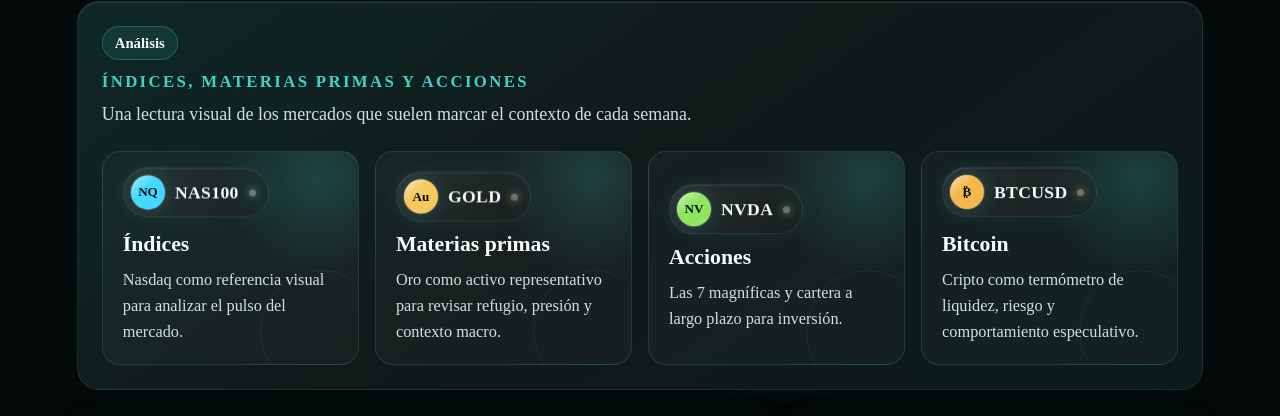
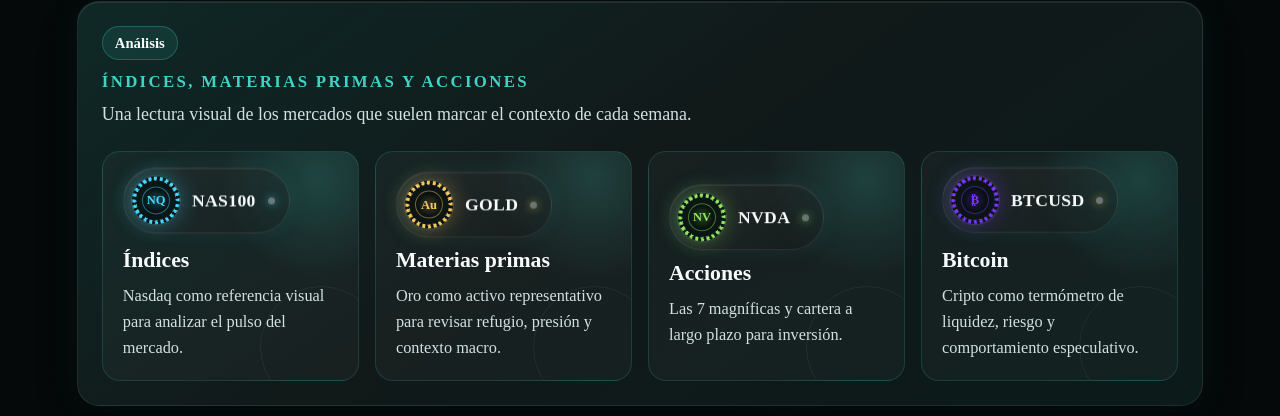
Before and after one commit to cristianzafra924-source/crz-trader-landing, a plain HTML site: page analisis.html in a window 1280 px wide. Shown: the part 942-1358 px from the top of the page. Drawn offline with Linux system fonts and the light colour scheme; grey boxes are pictures that could not be loaded.

Commit message:
Style market assets with orbit icons

```diff
--- a/analisis.html
+++ b/analisis.html
@@ -19,7 +19,7 @@
   <link rel="preconnect" href="https://fonts.googleapis.com">
   <link rel="preconnect" href="https://fonts.gstatic.com" crossorigin>
   <link href="https://fonts.googleapis.com/css2?family=Manrope:wght@300;400;500;600;700;800&display=swap" rel="stylesheet">
-  <link rel="stylesheet" href="styles.css?v=asset-tickers-1">
+  <link rel="stylesheet" href="styles.css?v=asset-orbits-1">
 </head>
 <body>
   <header class="topbar">
@@ -71,22 +71,22 @@
 
         <div class="market-groups">
           <div class="market-group market-category market-nasdaq">
-            <div class="market-symbol"><b>NQ</b><span>NAS100</span><i></i></div>
+            <div class="market-symbol"><b><span>NQ</span></b><span>NAS100</span><i></i></div>
             <span class="market-label">Índices</span>
             <p>Nasdaq como referencia visual para analizar el pulso del mercado.</p>
           </div>
           <div class="market-group market-category market-gold">
-            <div class="market-symbol"><b>Au</b><span>GOLD</span><i></i></div>
+            <div class="market-symbol"><b><span>Au</span></b><span>GOLD</span><i></i></div>
             <span class="market-label">Materias primas</span>
             <p>Oro como activo representativo para revisar refugio, presión y contexto macro.</p>
           </div>
           <div class="market-group market-category market-nvda">
-            <div class="market-symbol"><b>NV</b><span>NVDA</span><i></i></div>
+            <div class="market-symbol"><b><span>NV</span></b><span>NVDA</span><i></i></div>
             <span class="market-label">Acciones</span>
             <p>Las 7 magníficas y cartera a largo plazo para inversión.</p>
           </div>
           <div class="market-group market-category market-btc">
-            <div class="market-symbol"><b>₿</b><span>BTCUSD</span><i></i></div>
+            <div class="market-symbol"><b><span>₿</span></b><span>BTCUSD</span><i></i></div>
             <span class="market-label">Bitcoin</span>
             <p>Cripto como termómetro de liquidez, riesgo y comportamiento especulativo.</p>
           </div>
--- a/styles.css
+++ b/styles.css
@@ -549,15 +549,16 @@
   position: relative;
   display: flex;
   align-items: center;
-  gap: 10px;
-  min-height: 42px;
-  padding: 7px 12px 7px 7px;
+  gap: 12px;
+  min-height: 58px;
+  padding: 8px 14px 8px 8px;
   border: 1px solid rgba(255, 255, 255, 0.08);
   border-radius: 999px;
   color: var(--ink);
   background:
-    linear-gradient(135deg, rgba(255, 255, 255, 0.09), rgba(255, 255, 255, 0.025)),
-    rgba(0, 0, 0, 0.22);
+    radial-gradient(circle at 24px 50%, rgba(64, 210, 196, 0.12), transparent 34px),
+    linear-gradient(135deg, rgba(255, 255, 255, 0.07), rgba(255, 255, 255, 0.018)),
+    rgba(0, 0, 0, 0.24);
   box-shadow:
     inset 0 1px 0 rgba(255, 255, 255, 0.08),
     0 0 22px rgba(64, 210, 196, 0.08);
@@ -567,34 +568,61 @@
 
 .market-symbol b {
   position: relative;
-  width: 34px;
-  height: 34px;
+  width: 48px;
+  height: 48px;
   display: inline-flex;
   align-items: center;
   justify-content: center;
-  overflow: hidden;
+  flex: 0 0 48px;
   border-radius: 999px;
-  color: #ffffff;
-  background: #0586c7;
-  font-size: 0.82rem;
+  color: var(--asset-color, var(--turquoise));
+  background: #071010;
+  font-size: 0.78rem;
   font-weight: 900;
   line-height: 1;
+  text-shadow: 0 0 12px color-mix(in srgb, var(--asset-color, var(--turquoise)) 72%, transparent);
   box-shadow:
-    0 0 0 1px rgba(255, 255, 255, 0.15),
-    0 0 20px rgba(64, 210, 196, 0.24);
+    inset 0 0 0 10px rgba(255, 255, 255, 0.018),
+    0 0 0 1px rgba(255, 255, 255, 0.08),
+    0 0 22px color-mix(in srgb, var(--asset-color, var(--turquoise)) 34%, transparent);
   animation: logoPulse 4.8s ease-in-out infinite;
+}
+
+.market-symbol b::before {
+  content: "";
+  position: absolute;
+  inset: 0;
+  border-radius: inherit;
+  background:
+    repeating-conic-gradient(
+      from 0deg,
+      var(--asset-color, var(--turquoise)) 0deg 8deg,
+      transparent 8deg 15deg
+    );
+  -webkit-mask: radial-gradient(circle, transparent 0 58%, #000 59%);
+  mask: radial-gradient(circle, transparent 0 58%, #000 59%);
+  animation: orbitSpin 18s linear infinite;
+  pointer-events: none;
 }
 
 .market-symbol b::after {
   content: "";
   position: absolute;
-  inset: -45%;
-  background: linear-gradient(120deg, transparent 30%, rgba(255, 255, 255, 0.42), transparent 62%);
-  transform: translateX(-70%) rotate(18deg);
-  animation: logoSweep 5.8s ease-in-out infinite;
+  inset: 10px;
+  border: 1px solid color-mix(in srgb, var(--asset-color, var(--turquoise)) 46%, transparent);
+  border-radius: inherit;
+  background:
+    radial-gradient(circle at 50% 50%, color-mix(in srgb, var(--asset-color, var(--turquoise)) 12%, transparent), transparent 58%),
+    #071010;
+  pointer-events: none;
 }
 
-.market-symbol span {
+.market-symbol b span {
+  position: relative;
+  z-index: 1;
+}
+
+.market-symbol > span {
   color: var(--ink);
   font-size: 1.1rem;
   font-weight: 900;
@@ -626,23 +654,19 @@
 }
 
 .market-nasdaq .market-symbol b {
-  background: #42d8ff;
-  color: #031010;
+  --asset-color: #42d8ff;
 }
 
 .market-nvda .market-symbol b {
-  background: #8ee65f;
-  color: #031010;
+  --asset-color: #8ee65f;
 }
 
 .market-gold .market-symbol b {
-  background: #f5c85b;
-  color: #031010;
+  --asset-color: #f5c85b;
 }
 
 .market-btc .market-symbol b {
-  background: #f7b64a;
-  color: #031010;
+  --asset-color: #7c35ff;
 }
 
 .market-nasdaq .market-symbol {
@@ -1019,6 +1043,12 @@
   }
 }
 
+@keyframes orbitSpin {
+  to {
+    rotate: 360deg;
+  }
+}
+
 @keyframes statusBlink {
   0%,
   100% {
@@ -1033,6 +1063,7 @@
 @media (prefers-reduced-motion: reduce) {
   .market-symbol,
   .market-symbol b,
+  .market-symbol b::before,
   .market-symbol b::after,
   .market-symbol i {
     animation: none;
```
